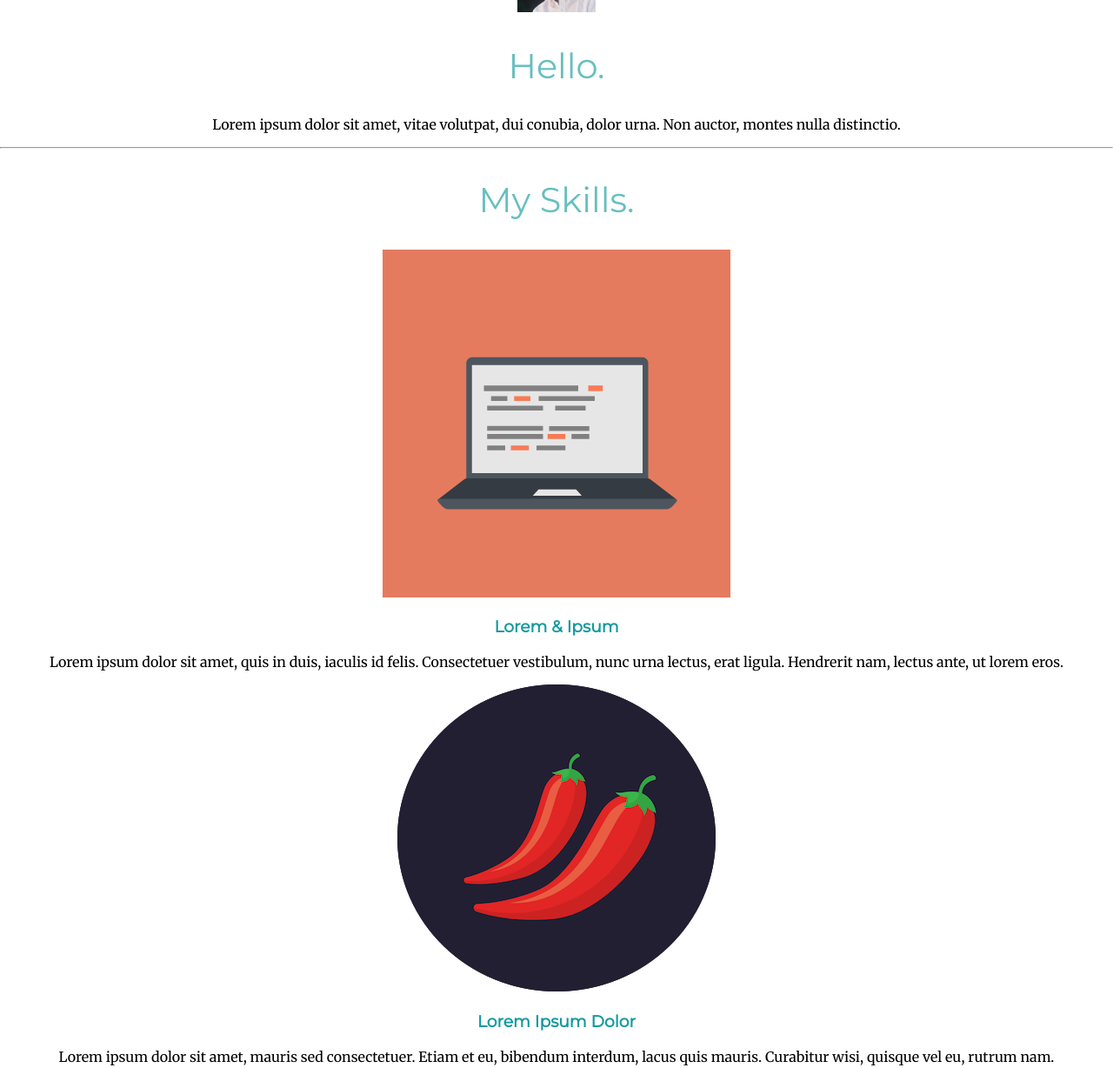
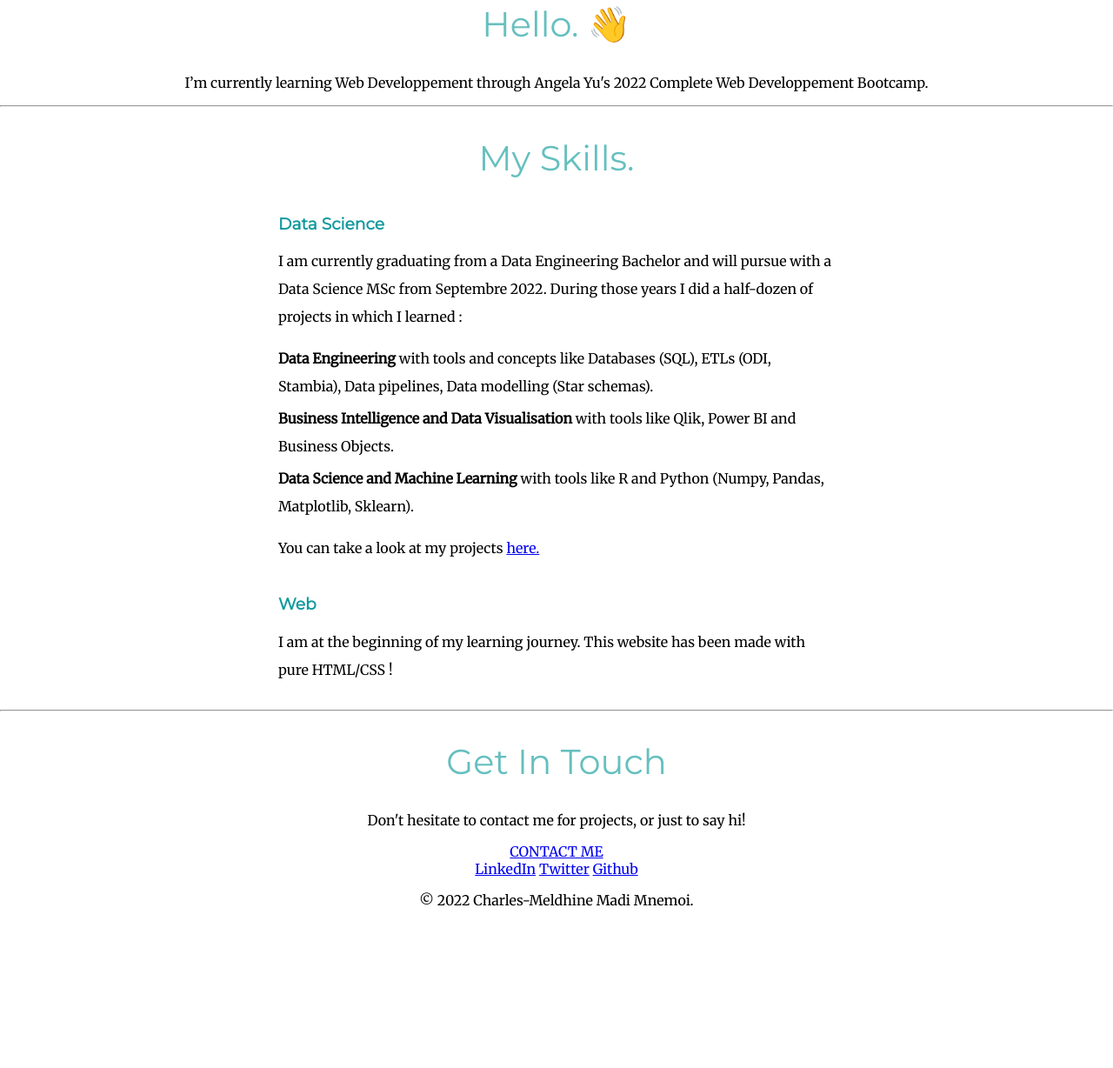
Before and after one commit to cmnemoi/personal-website, a plain HTML site: page index.html in a window 1280 px wide. Shown: the part 959-2187 px from the top of the page at 87% size. After the commit the page ends 2020 px from the top, so only its background shows below. Drawn offline with Linux system fonts and the light colour scheme.

Commit message:
add text content

```diff
--- a/css/style.css
+++ b/css/style.css
@@ -11,7 +11,6 @@ h1 {
     font-family: 'Sacramento', cursive;
     font-size: 5.625rem;
     color: #66BFBF;
-    line-height: 2;
 }
 
 h2
@@ -26,6 +25,7 @@ h2
 h3{
     font-family: 'Montserrat', sans-serif;
     color: #11999E;
+    margin-bottom: 8px;
 }
 
 .top_cloud
@@ -41,6 +41,14 @@ h3{
     bottom: 280px;
 }
 
+.profile_pic
+{
+    width: 7%;
+    height: 2%;
+    margin-top: 25px;
+}
+
+
 .top_container
 {
     background-color: #E4F9F5;
@@ -54,12 +62,27 @@ h3{
 
 }
 
-.profile_pic
+.skill_row
 {
-    width: 7%;
-    height: 2%;
-    margin-top: 25px;
+    width: 50%;
+    margin: 30px auto 30px;
+    text-align: left;
+    line-height: 2;
 }
+
+.skill_paragraph{
+    margin: 0;
+}
+
+.list{
+    padding-left: 0;
+}
+
+.list_elements{
+    margin: 0 5px 5px 0;
+}
+
+
 
 .bottom_container
 {
--- a/index.html
+++ b/index.html
@@ -20,28 +20,34 @@
        <div class="middle_container">
         <div class="profile">
           <img class="profile_pic" src="images/charles.jpg" alt="Charles' photo">
-          <h2>Hello.</h2>
-          <p>Lorem ipsum dolor sit amet, vitae volutpat, dui conubia, dolor urna. Non auctor, montes nulla distinctio.</p>
+          <h2>Hello. 👋</h2>
+          <p>I’m currently learning Web Developpement through Angela Yu's 2022 Complete Web Developpement Bootcamp.</p>
         </div>
         <hr>
         <div class="skills">
           <h2>My Skills.</h2>
           <div class="skill_row">
-            <img class="computer" src="images/computer.png" alt="computer">
-            <h3>Lorem & Ipsum</h3>
-            <p>Lorem ipsum dolor sit amet, quis in duis, iaculis id felis. Consectetuer vestibulum, nunc urna lectus, erat ligula. Hendrerit nam, lectus ante, ut lorem eros.</p>
+            <h3>Data Science</h3>
+            <p class="skill_paragraph">I am currently graduating from a Data Engineering Bachelor and will pursue with a Data Science MSc from Septembre 2022.
+              During those years I did a half-dozen of projects in which I learned :
+            </p>
+            <ul class="list">
+              <p class="list_elements"><b>Data Engineering</b> with tools and concepts like Databases (SQL), ETLs (ODI, Stambia), Data pipelines, Data modelling (Star schemas).</p>
+              <p class="list_elements"><b>Business Intelligence and Data Visualisation</b> with tools like Qlik, Power BI and Business Objects.</p>
+              <p class="list_elements"><b>Data Science and Machine Learning</b> with tools like R and Python (Numpy, Pandas, Matplotlib, Sklearn).</p>
+            </ul>
+            <p>You can take a look at my projects <a href="projects.html">here.</a></p>
+
           </div>
           <div class="skill_row">
-            <img class="chillies" src="images/chillies.png" alt="chillies">
-            <h3>Lorem Ipsum Dolor</h3>
-            <p>Lorem ipsum dolor sit amet, mauris sed consectetuer. Etiam et eu, bibendum interdum, lacus quis mauris. Curabitur wisi, quisque vel eu, rutrum nam.</p>
+            <h3>Web</h3>
+            <p class="skill_paragraph">I am at the beginning of my learning journey. This website has been made with pure HTML/CSS !</p>
           </div>
         </div>
         <hr>
         <div class="contact_me">
           <h2>Get In Touch</h2>
-          <h3>Lorem ipsum dolor sit amet, non elit.</h3>
-          <p>Lorem ipsum dolor sit amet, in quis, aenean amet. Phasellus sodales, tellus donec dui, ornare erat.</p>
+          <p>Don't hesitate to contact me for projects, or just to say hi!</p>
           <a class="btn" href="mailto:charlesmeldhine.madimnemoi@gmail.com">CONTACT ME</a>
         </div>
       </div>
@@ -50,7 +56,7 @@
       <div class="bottom_container">
         <a class="footer_link" href="https://www.linkedin.com/in/madi-mnemoi-charles-meldhine-apprenti-alternant-data-scientist-data-engineer/">LinkedIn</a>
         <a class="footer_link" href="https://twitter.com/CMnemoi">Twitter</a>
-        <a class="footer_link" href="https://www.datascienceportfol.io/cmnemoi">Website</a>
+        <a class="footer_link" href="https://www.github.com/cmnemoi">Github</a>
         <p>© 2022 Charles-Meldhine Madi Mnemoi.</p>
       </div>
 
```
